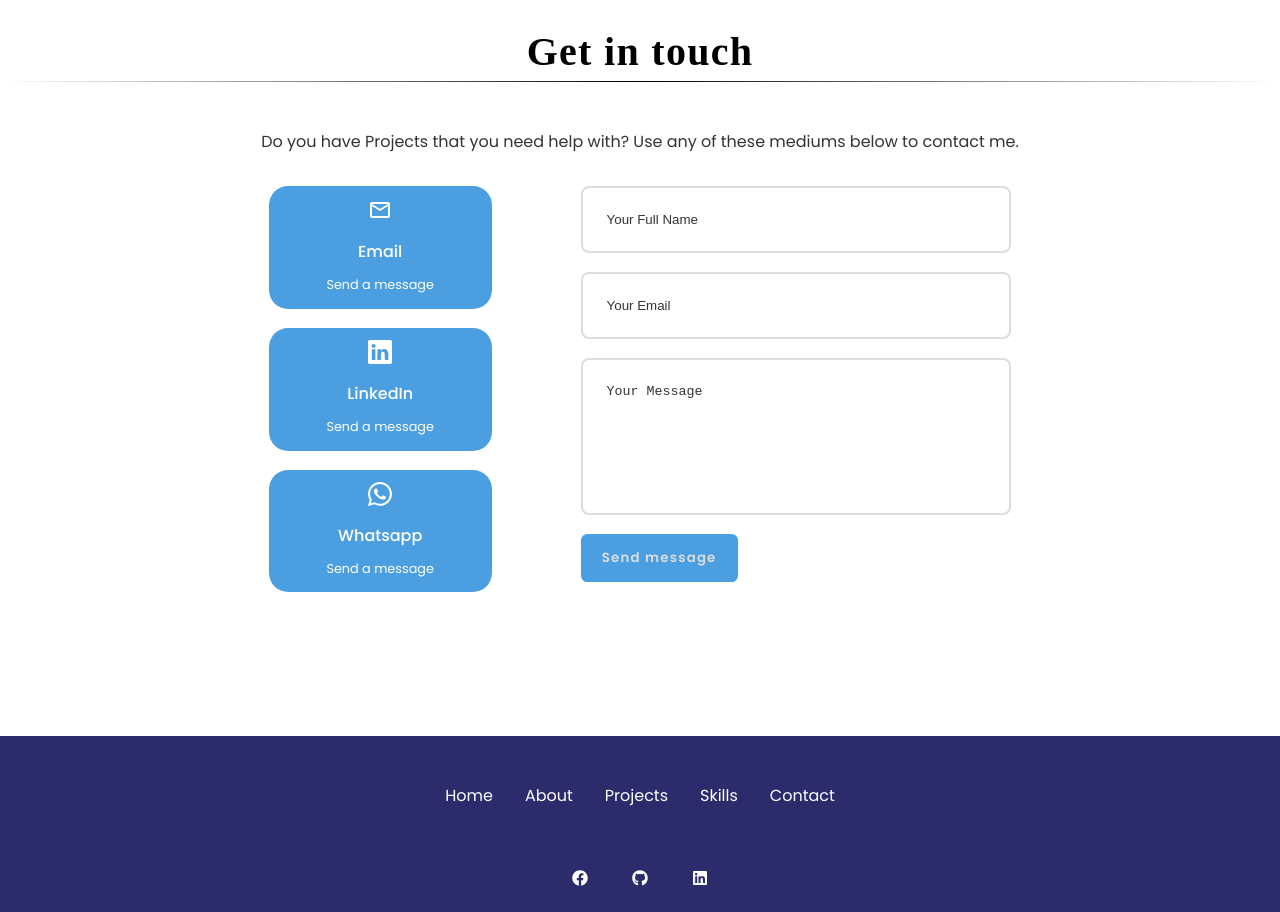
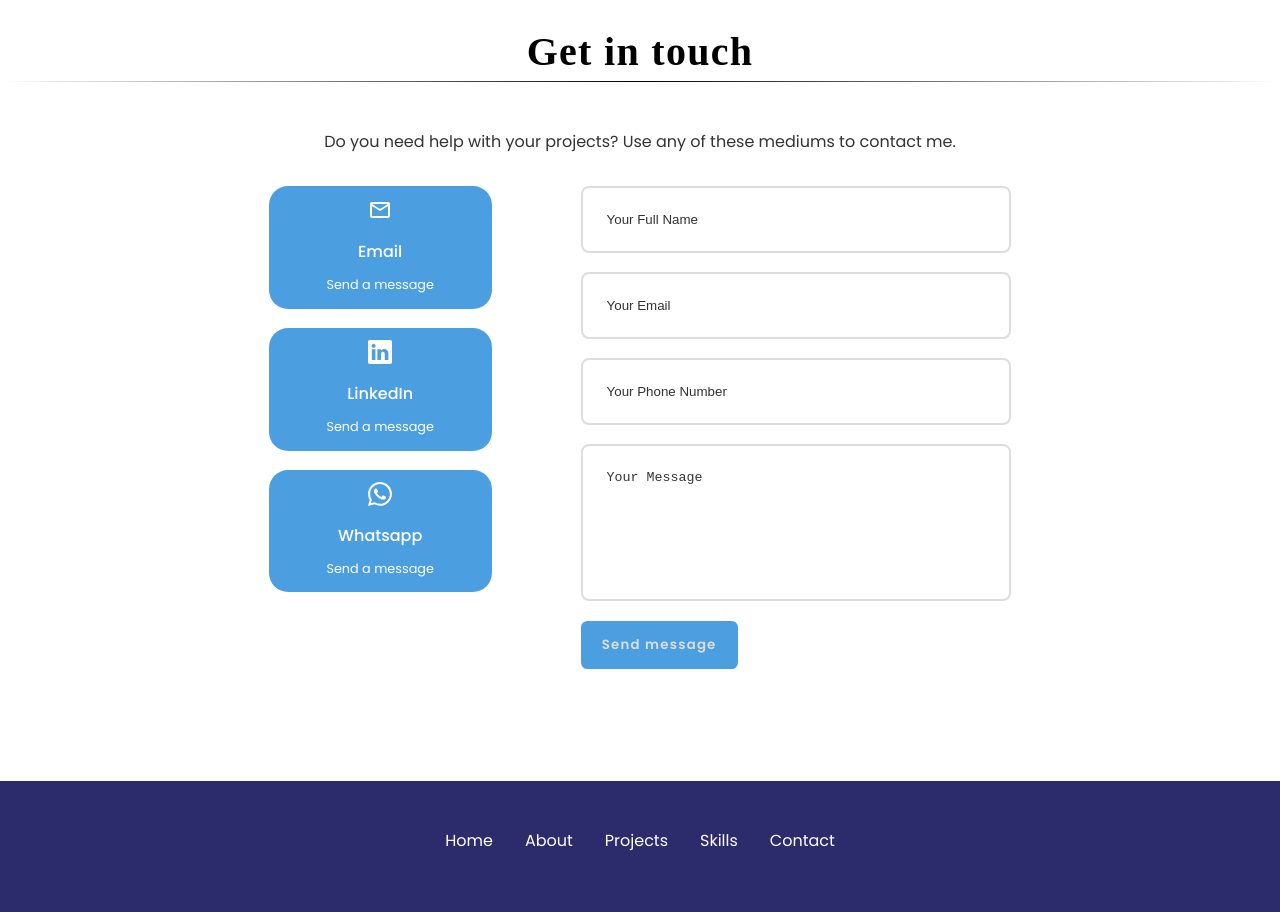
Before and after one commit to Onyedikachi/my-portfolio, a React (Create React App) app: page / in a window 1280 px wide. Shown: the part 3180-4092 px from the top of the page. Built offline with nearby package versions, Linux system fonts and the light colour scheme.

Commit message:
handle email sending

```diff
--- a/package.json
+++ b/package.json
@@ -7,6 +7,7 @@
     "@testing-library/react": "^13.4.0",
     "@testing-library/user-event": "^13.5.0",
     "aos": "^2.3.4",
+    "axios": "^1.3.3",
     "react": "^18.2.0",
     "react-dom": "^18.2.0",
     "react-scripts": "5.0.1",
--- a/src/components/contact/contact.js
+++ b/src/components/contact/contact.js
@@ -1,15 +1,54 @@
-import React from 'react'
+import React, {useState} from 'react'
+import axios from 'axios'
+
 import './contact.css'
 import {MdOutlineEmail} from 'react-icons/md'
 import {BsLinkedin} from 'react-icons/bs'
 import {BsWhatsapp} from 'react-icons/bs'
 
+
+const lambdaApi = 'https://hpy6mpceo8.execute-api.eu-west-2.amazonaws.com/v1/router';
+
 const Contact = () => {
+  const [loading , setLoading] = useState(false);
+  const [message, setMessage] = useState('');
+  const [email, setEmail] = useState('');
+  const [name, setName] = useState('');
+  const [phone, setPhone] = useState('');
+  const handleSubmit = async(e) => {
+    e.preventDefault();
+    setLoading(true);
+
+    const res = await axios({
+      url: lambdaApi,
+      headers: {
+        'Content-Type': 'application/json'
+      },
+      method: 'post',
+      data: {
+        function: 'email-service',
+        type: 'contact_mail',
+        from: 'contactus@onyedikachinwosu.com.ng',
+        message,
+        name,
+        email,
+        phone,
+        emailSubject: "Enquiries"
+      }
+    });
+
+    setLoading(false);
+
+    console.log(res.data);
+
+  }
   return (
+    <>
+      {loading && <div>sending email</div>}
        <section id='contact'>
        <h2 data-aos='fade-up'>Get in touch</h2>
-      <p data-aos='fade-down'> Do you have Projects that you need help with?
-      Use any of these mediums below to contact me.</p>
+       <p data-aos='fade-down'> Do you need help with your projects?
+       Use any of these mediums to contact me.</p>
        <div className="container contact-container">
          <div className="contact-options" data-aos='zoom-in-left'>
            <article className='contact-option'>
@@ -29,14 +68,24 @@ const Contact = () => {
            </article>
          </div>
          {/* end if contact options */}
-        <form action=''data-aos='zoom-in-right' >
-          <input type='text' name='name' placeholder='Your Full Name' required />
-          <input type='email' name='email' placeholder='Your Email' required  />
-          <textarea name='message' rows='7' placeholder='Your Message' required></textarea>
+         <form onSubmit={handleSubmit} data-aos='zoom-in-right' >
+           <input
+             onChange={(e) => setName(e.target.value)}
+             type='text' name='name' placeholder='Your Full Name' required />
+           <input
+             onChange={(e) => setEmail(e.target.value) }
+             type='email' name='email' placeholder='Your Email' required  />
+           <input
+             onChange={ (e) => setPhone(e.target.value)  }
+             type='phone' name='phone' placeholder='Your Phone Number' />
+           <textarea
+             onChange={ (e) => setMessage(e.target.value) }
+             name='message' rows='7' placeholder='Your Message' required></textarea>
            <button type='submit' className='btn btn-primary'>Send message</button>
          </form>
        </div>
      </section>
+    </>
   )
 }
 
```
Also changed, not shown: 1 other file (tests, documents, lock files or other folders). Lines whose indentation alone changed are shown as unchanged.
